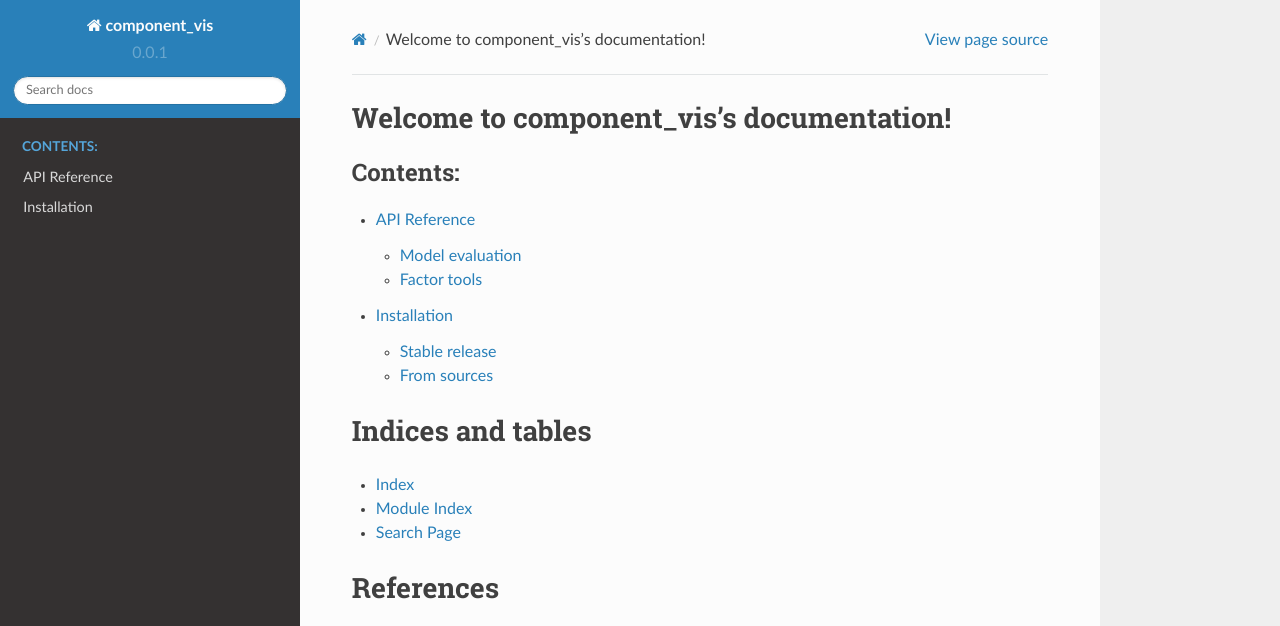
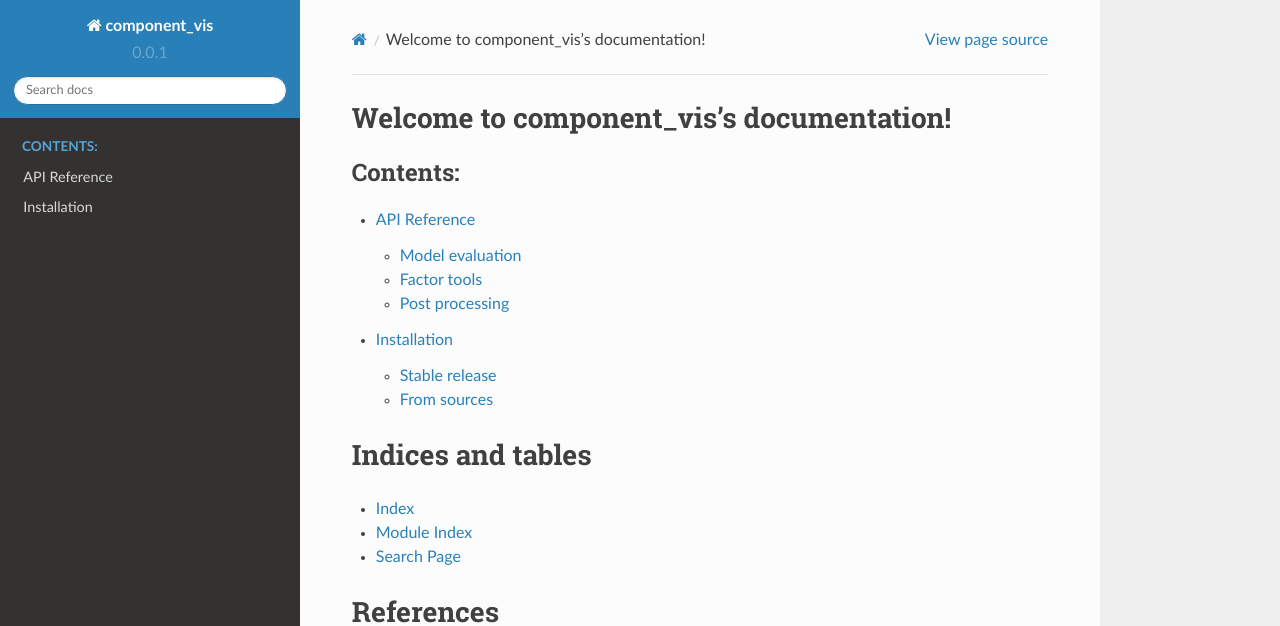
Before and after one commit to tensorly/viz, a Sphinx documentation site: the page built from docs/index.rst, in a window 1280 px wide and 943 px high, cut to the strip 0-626 px from the top of the window. Built offline with Sphinx 7.4.7 and the Read the Docs theme 2.0.0, drawn with Linux system fonts in a browser that asks for light colours.

Commit message:
Added another autodoc module

```diff
--- a/docs/api.rst
+++ b/docs/api.rst
@@ -12,3 +12,9 @@ Factor tools
 
 .. automodule:: component_vis.factor_tools
     :members:
+
+Post processing
+---------------
+
+.. automodule:: component_vis.postprocessing
+    :members:
```
